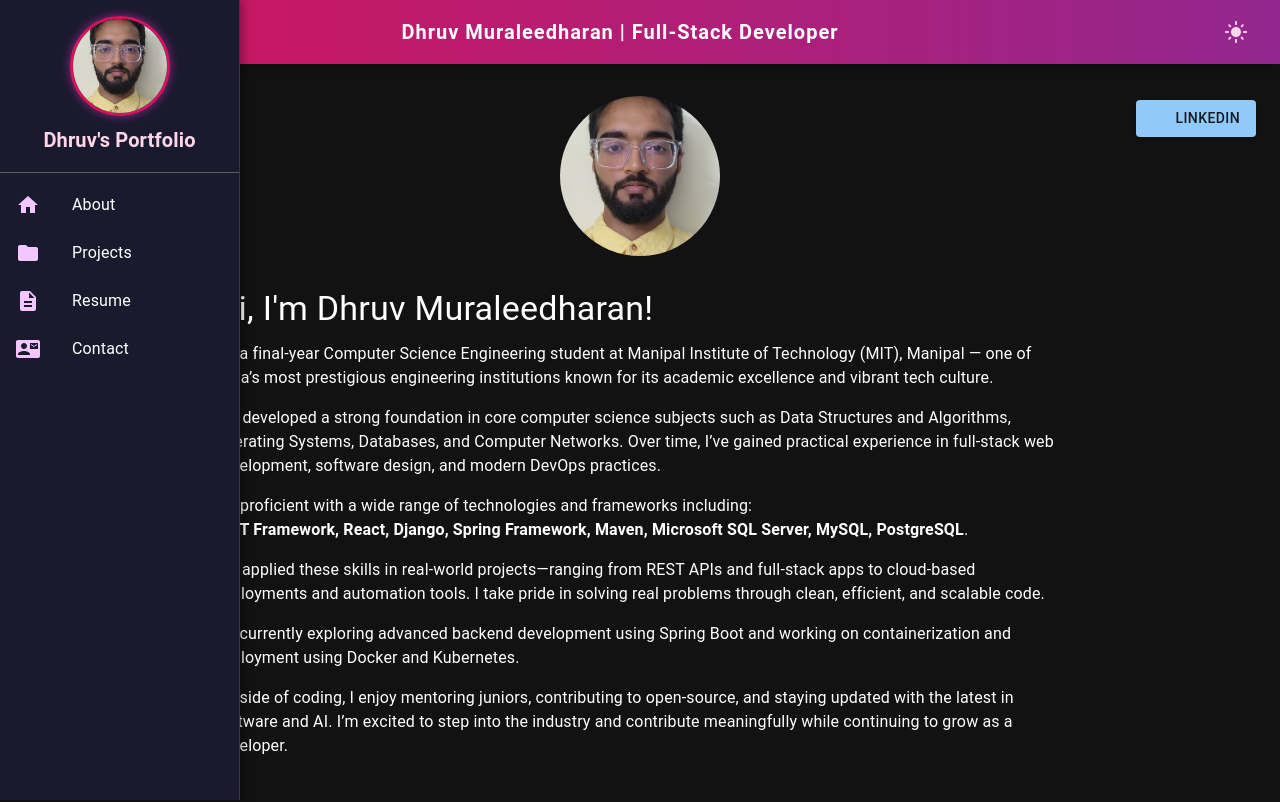
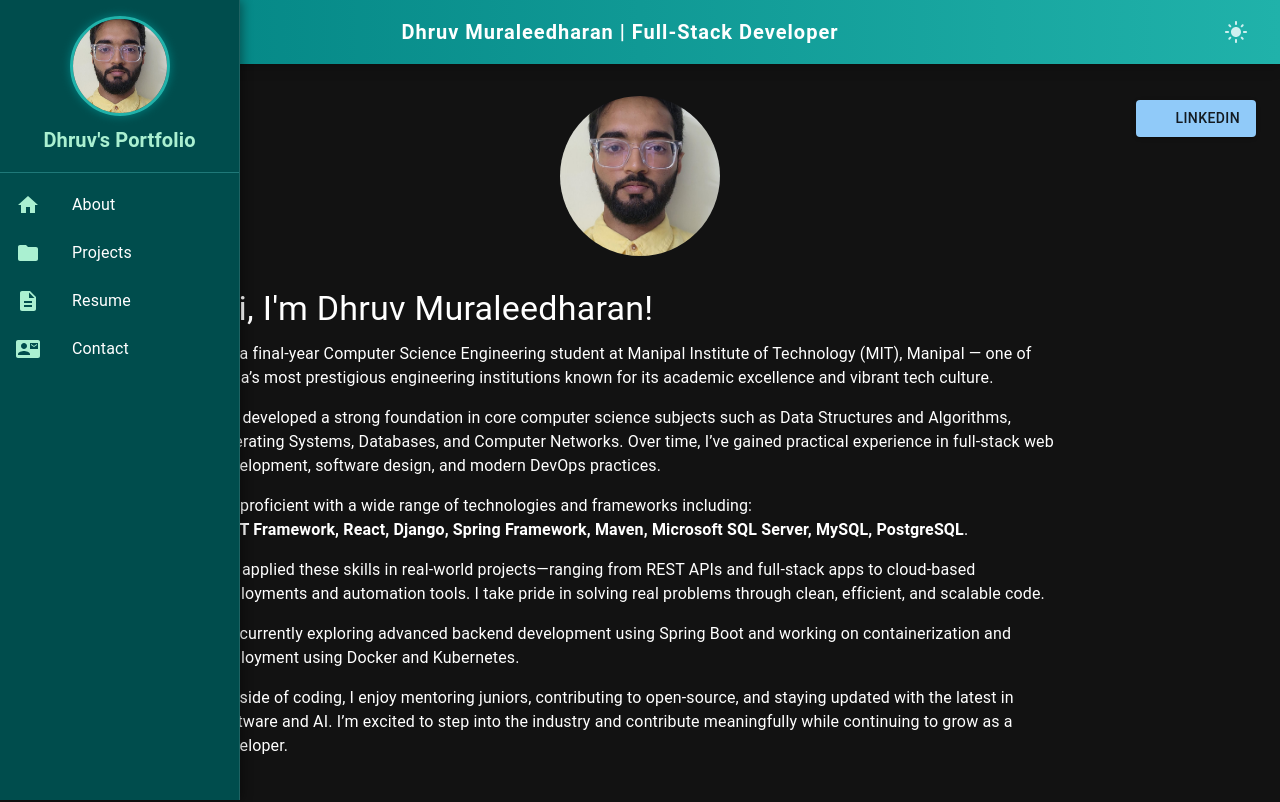
Before and after one commit to CaptainDhruv/portfolio, a React (Create React App) app: page / in a window 1280 px wide. Shown: the top 802 px of the page. Built offline with nearby package versions, Linux system fonts and the light colour scheme; some icons are missing.

Commit message:
Initial commit

```diff
--- a/src/components/AppBarComponent.jsx
+++ b/src/components/AppBarComponent.jsx
@@ -7,7 +7,7 @@ const AppBarComponent = ({ toggleTheme, mode }) => {
     <AppBar
       position="fixed"
       sx={{
-        background: 'linear-gradient(to right, #d4145a, #93278f)', // Magenta to Violet
+        background: 'linear-gradient(to right, #008080, #20B2AA)', // Teal Gradient
         boxShadow: '0 4px 12px rgba(0,0,0,0.2)',
       }}
     >
@@ -29,7 +29,7 @@ const AppBarComponent = ({ toggleTheme, mode }) => {
         <IconButton
           onClick={toggleTheme}
           sx={{
-            color: '#ffd6e8', // Soft pastel pink
+            color: '#d0f0f0', // Light teal shade for icon
             transition: 'color 0.3s ease',
             '&:hover': {
               color: '#fff',
--- a/src/components/DrawerComponent.jsx
+++ b/src/components/DrawerComponent.jsx
@@ -35,7 +35,7 @@ const DrawerComponent = () => {
         flexShrink: 0,
         '& .MuiDrawer-paper': {
           width: drawerWidth,
-          backgroundColor: '#1a1a2e',
+          backgroundColor: '#004d4d', // Deep teal background
           color: '#ffffff',
           boxShadow: '2px 0 10px rgba(0, 0, 0, 0.4)',
         },
@@ -55,17 +55,17 @@ const DrawerComponent = () => {
           sx={{
             width: 100,
             height: 100,
-            border: '3px solid #d4145a',
-            boxShadow: '0 0 10px #93278f',
+            border: '3px solid #20B2AA', // Light teal border
+            boxShadow: '0 0 10px #008080', // Classic teal glow
             marginBottom: 1,
           }}
         />
-        <Typography variant="h6" sx={{ fontWeight: 'bold', color: '#ffd6e8' }}>
+        <Typography variant="h6" sx={{ fontWeight: 'bold', color: '#aaf0d1' }}>
           Dhruv's Portfolio
         </Typography>
       </Box>
 
-      <Divider sx={{ backgroundColor: '#444' }} />
+      <Divider sx={{ backgroundColor: '#006666' }} />
 
       <List>
         {navItems.map(({ text, icon, path }) => (
@@ -74,11 +74,11 @@ const DrawerComponent = () => {
               onClick={() => navigate(path)}
               sx={{
                 '&:hover': {
-                  background: 'linear-gradient(to right, #d4145a, #93278f)',
+                  background: 'linear-gradient(to right, #008080, #20B2AA)', // Teal gradient on hover
                 },
               }}
             >
-              <ListItemIcon sx={{ color: '#f3c6ff' }}>{icon}</ListItemIcon>
+              <ListItemIcon sx={{ color: '#aaf0d1' }}>{icon}</ListItemIcon>
               <ListItemText
                 primary={text}
                 sx={{ color: '#ffffff', fontWeight: 500 }}
```
